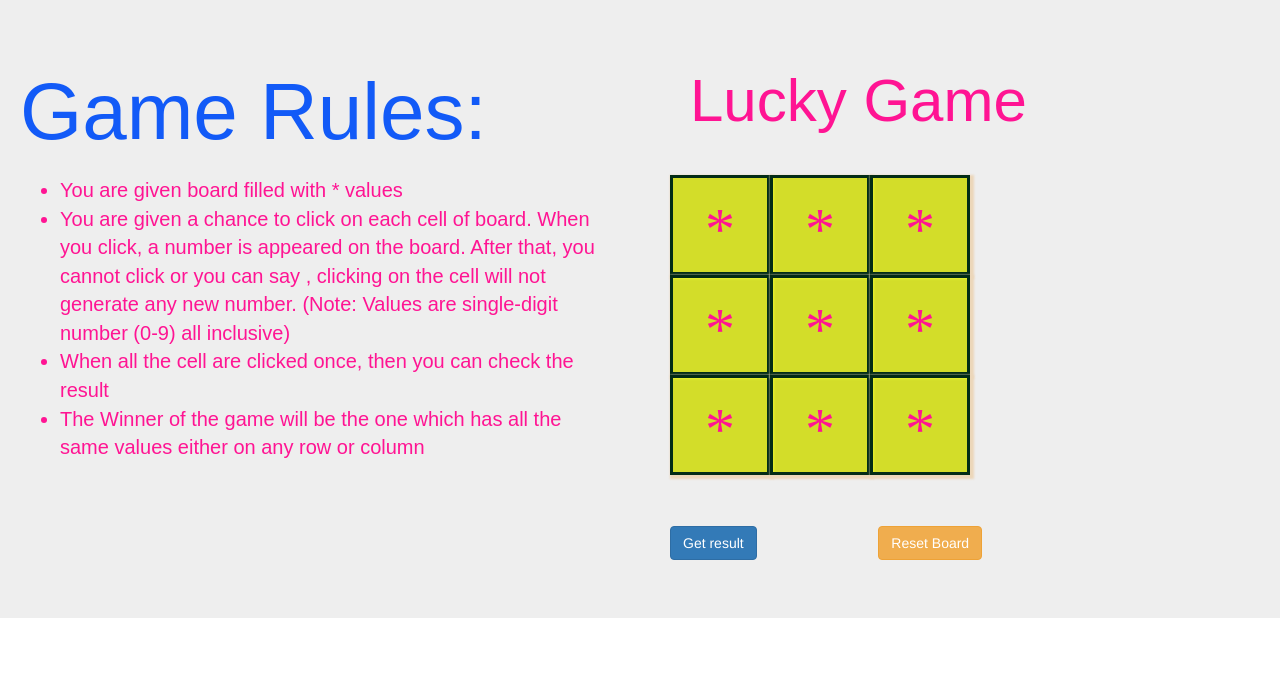
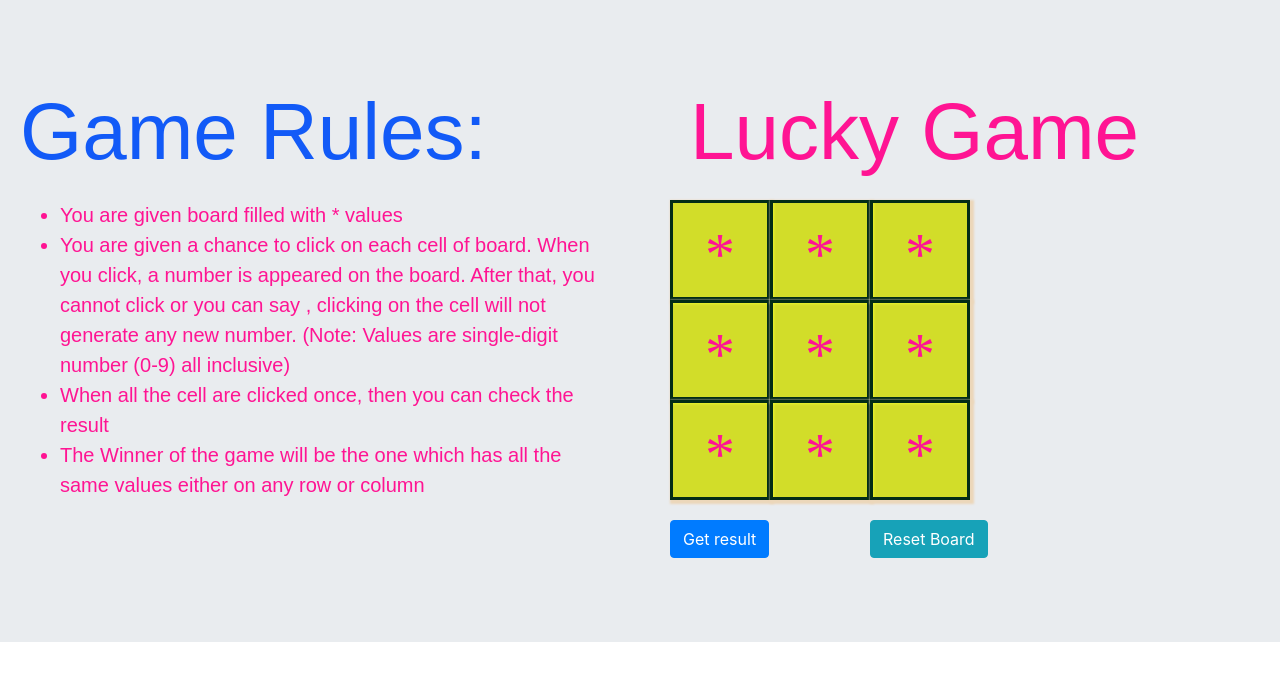
Before and after one commit to vaarigupta/Assignment1-Practicing-Component, an Angular app: page / in a window 1280 px wide. Shown: the top 680 px of the page. Built offline with nearby package versions, Linux system fonts and the light colour scheme.

Commit message:
updated  name and css

```diff
--- a/angular.json
+++ b/angular.json
@@ -3,7 +3,7 @@
   "version": 1,
   "newProjectRoot": "projects",
   "projects": {
-    "Assignment1-Practicing-Component": {
+    "lucky-game": {
       "projectType": "application",
       "schematics": {
         "@schematics/angular:application": {
@@ -17,7 +17,7 @@
         "build": {
           "builder": "@angular-devkit/build-angular:browser",
           "options": {
-            "outputPath": "dist/assignment1-practicing-component",
+            "outputPath": "dist/lucky-game",
             "index": "src/index.html",
             "main": "src/main.ts",
             "polyfills": "src/polyfills.ts",
@@ -69,10 +69,10 @@
           "builder": "@angular-devkit/build-angular:dev-server",
           "configurations": {
             "production": {
-              "browserTarget": "Assignment1-Practicing-Component:build:production"
+              "browserTarget": "lucky-game:build:production"
             },
             "development": {
-              "browserTarget": "Assignment1-Practicing-Component:build:development"
+              "browserTarget": "lucky-game:build:development"
             }
           },
           "defaultConfiguration": "development"
@@ -80,7 +80,7 @@
         "extract-i18n": {
           "builder": "@angular-devkit/build-angular:extract-i18n",
           "options": {
-            "browserTarget": "Assignment1-Practicing-Component:build"
+            "browserTarget": "lucky-game:build"
           }
         },
         "test": {
@@ -103,5 +103,5 @@
       }
     }
   },
-  "defaultProject": "Assignment1-Practicing-Component"
+  "defaultProject": "lucky-game"
 }
--- a/karma.conf.js
+++ b/karma.conf.js
@@ -25,7 +25,7 @@ module.exports = function (config) {
       suppressAll: true // removes the duplicated traces
     },
     coverageReporter: {
-      dir: require('path').join(__dirname, './coverage/assignment1-practicing-component'),
+      dir: require('path').join(__dirname, './coverage/lucky-game'),
       subdir: '.',
       reporters: [
         { type: 'html' },
--- a/package.json
+++ b/package.json
@@ -1,5 +1,5 @@
 {
-  "name": "assignment1-practicing-component",
+  "name": "lucky-game",
   "version": "0.0.0",
   "scripts": {
     "ng": "ng",
@@ -18,7 +18,7 @@
     "@angular/platform-browser": "~13.1.0",
     "@angular/platform-browser-dynamic": "~13.1.0",
     "@angular/router": "~13.1.0",
-    "bootstrap": "^3.4.1",
+    "bootstrap": "^4.6.1",
     "rxjs": "~7.4.0",
     "tslib": "^2.3.0",
     "zone.js": "~0.11.4"
--- a/src/app/app.component.ts
+++ b/src/app/app.component.ts
@@ -6,5 +6,5 @@ import { Component } from '@angular/core';
   styleUrls: ['./app.component.css']
 })
 export class AppComponent {
-  title = 'Assignment1-Practicing-Component';
+  title = 'lucky-game';
 }
--- a/src/app/luckygame/luckygame.component.css
+++ b/src/app/luckygame/luckygame.component.css
@@ -8,6 +8,7 @@
     cursor: pointer;
     line-height: 100px;
     font-size: 60px;
+    color: deeppink;
 }
 
 .board {
@@ -20,7 +21,7 @@
 }
 .rules-heading
 {
-    font-size: 60px;
+    font-size: 80px;
     color:deeppink;
     font-family: cursive, Arial, Helvetica, sans-serif;
     margin-top: 20px;
@@ -28,3 +29,9 @@
     margin-left: 20px;
     margin-right: 20px;
 }
+.button-box
+{
+    margin-top: 10px;
+    margin-bottom: 10px;
+    margin-right: 10px;
+}
--- a/src/app/luckygame/luckygame.component.html
+++ b/src/app/luckygame/luckygame.component.html
@@ -1,7 +1,7 @@
 <div class="container">
  <h1 class="rules-heading">Lucky Game</h1>
- <hr>
- <div class="row">
+
+ <div class="row button-box">
     <div class="col-lg-12">
         <div class="board">
             <div
@@ -18,8 +18,8 @@
 
     </div>
  </div>
-<hr>
-<div class="row">
+
+<div class="row button-box">
     <div class="col-lg-4 col-sm-4">
         <button style="margin: 10px auto;"
         type="button"
@@ -31,14 +31,17 @@
         <button
         style="margin: 10px auto;"
         type="button"
-        class="btn btn-warning"
+        class="btn btn-info"
         (click)="ResetBoard()" >
         Reset Board
         </button>
     </div>
     <div class="col-lg-4 col-sm-4"
     *ngIf="IsResultBtnPressed" >
-        <button class="btn"
+        <button
+        type="button"
+        style="margin: 10px auto;"
+        class="btn"
         [ngClass]="{'btn-success':ans}"
         [ngClass]="{'btn-danger':!ans}"
         >
--- a/src/index.html
+++ b/src/index.html
@@ -2,7 +2,7 @@
 <html lang="en">
 <head>
   <meta charset="utf-8">
-  <title>Assignment1PracticingComponent</title>
+  <title>Lucky Game</title>
   <base href="/">
   <meta name="viewport" content="width=device-width, initial-scale=1">
   <link rel="icon" type="image/x-icon" href="favicon.ico">
```
Also changed, not shown: 2 other files (tests, documents, lock files or other folders).
